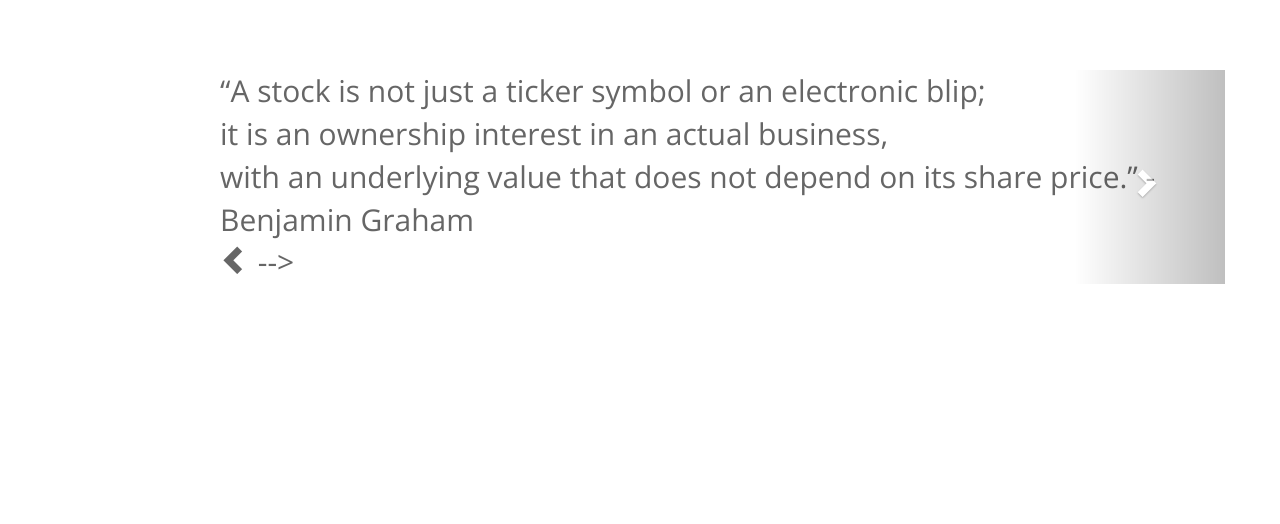
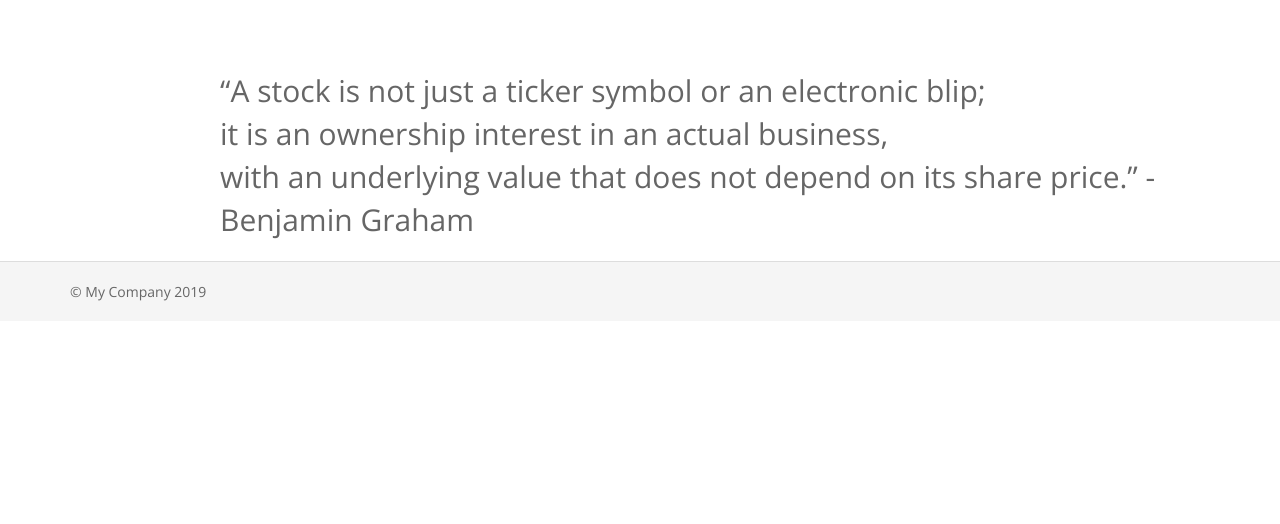
Before and after one commit to viktorgreamer/money.loc, a Yii app: template views/site/index.php in a window 1280 px wide. Shown: the top 524 px of the page. Run offline with PHP 8.4 and a stand-in for Yii, Linux system fonts and the light colour scheme; the template is opened without the code that fills it, so the values that code supplies are empty; a stand-in replaces the project's code that opens the database connection; some libraries are stand-ins or nearby versions; some web fonts are replaced.

Commit message:
fix bug carousel

```diff
--- a/views/site/index.php
+++ b/views/site/index.php
@@ -30,14 +30,7 @@ $this->title = 'My Yii Application';
                     </div>
                 </div>
             </div>
-            <!— Carousel controls —>
-            <!— <a class="carousel-control left" href="#myCarousel" data-slide="prev">
-                <span class="glyphicon glyphicon-chevron-left"></span>
-            </a>
-            <a class="carousel-control right" href="#myCarousel" data-slide="next">
-                <span class="glyphicon glyphicon-chevron-right"></span>
-            </a>-->
-        </div>
+
     </div>
 
 </div>
```
